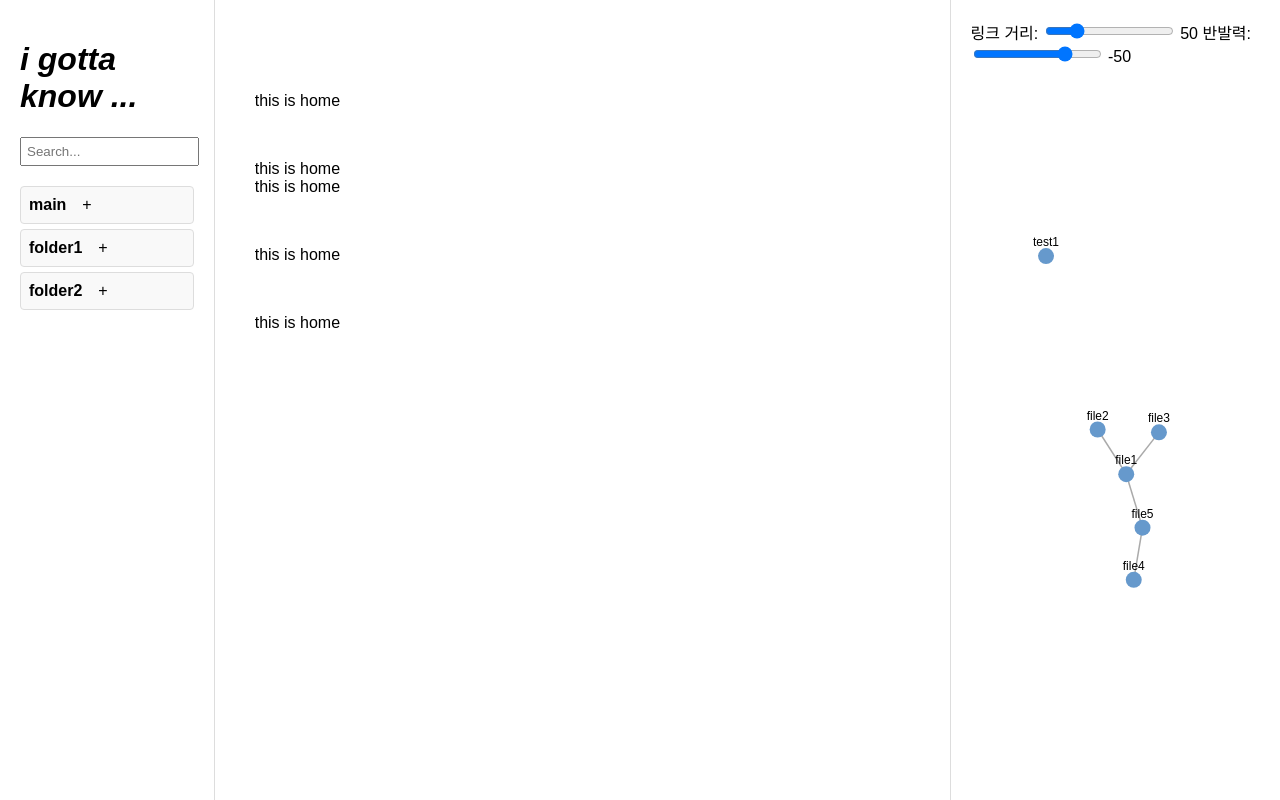
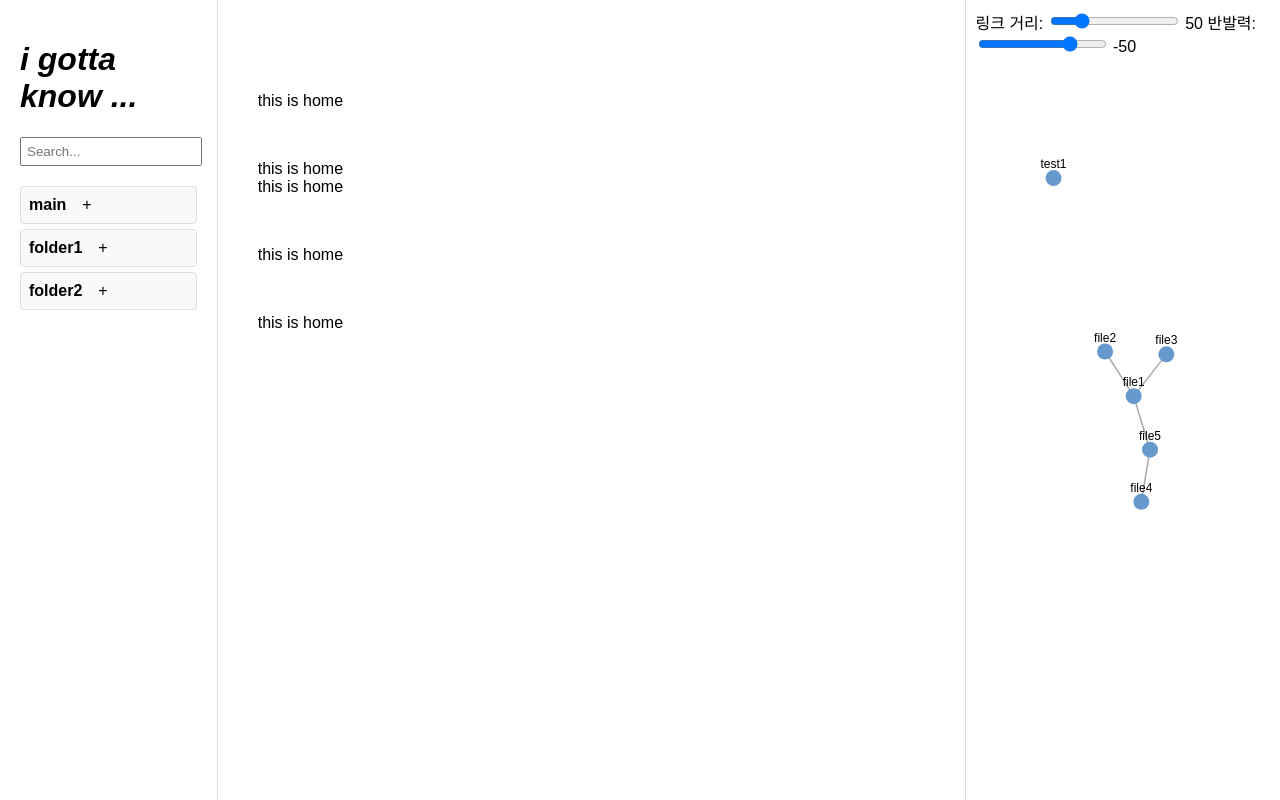
Before and after one commit to clomoeek/web-design, a plain HTML site: page markdown_system/index.html in a window 1280 px wide. Drawn offline with nearby package versions, Linux system fonts and the light colour scheme.

Commit message:
20250403

```diff
--- a/markdown_system/style.css
+++ b/markdown_system/style.css
@@ -39,7 +39,7 @@ body, html {
 #right-panel {
     width: 25%; /* 우측 패널 고정 너비 */
     background-color: #fff;
-    padding: 20px;
+    padding: 10px;
     overflow-y: auto;
 }
 
@@ -98,7 +98,7 @@ body, html {
 /* 그래프 뷰 스타일 */
 #graph-view {
     background-color: #ffffff;
-    height: 100%;
+    height: 80%;
 }
 
 #search-input {
```
